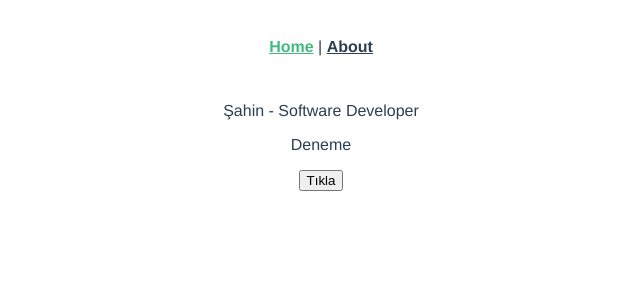
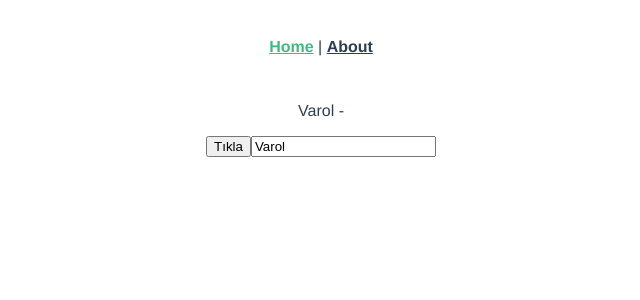
Before and after one commit to sahinuzun03/VueCompositeApi, a Vue app: page / in a window 1280 px wide. Shown: the top 300 px of the page, without its empty margins (319-959 px from the left). Built offline with nearby package versions, Linux system fonts and the light colour scheme.

Commit message:
Ref ile değişken tanımlama ve kullanımı

```diff
--- a/src/views/HomeView.vue
+++ b/src/views/HomeView.vue
@@ -1,10 +1,9 @@
 <template>
   <div class="home">
     <p>{{ name }} - {{ job }}</p>
-
-    <p ref="info">Deneme</p>
-    <!-- yukarıda ki p tagi komple benim info.value'nun değeri olmuş oldu. -->
     <button @click="clicked">Tıkla</button>
+    <input type="text" v-model="name">
+    <!-- Burada v-model name olarak direk bağlayabilirim name.value dememe gerek yoktur. -->
   </div>
 </template>
 
@@ -19,19 +18,14 @@ export default {
   components: {
   },
   setup(){
-    let name="Şahin"
-    let job = "Software Developer"
 
-    const info = ref(null);//bir fonksiyon ilk değer olarak null veriyorum
-
-    //Bu info'yu yukarıda bir yerde kullanacaksam bunu return etmem gerekiyor eğer yukarıda bir yerde kullanmayacaksam eğer return etmeme gerek yoktur.
+    let name = ref("Varol");
 
     const clicked = () => {
-      // console.log("Butona Tıklandı");
-
-      console.log(info , info.value);
+      name.value = "Deneme Click" //Değiştirmek için name'in value değerini değiştirmem lazım
+      console.log(name);
     }
-    return {name,job,clicked,info};
+    return {name,clicked};
     }
   }
 </script>
```
